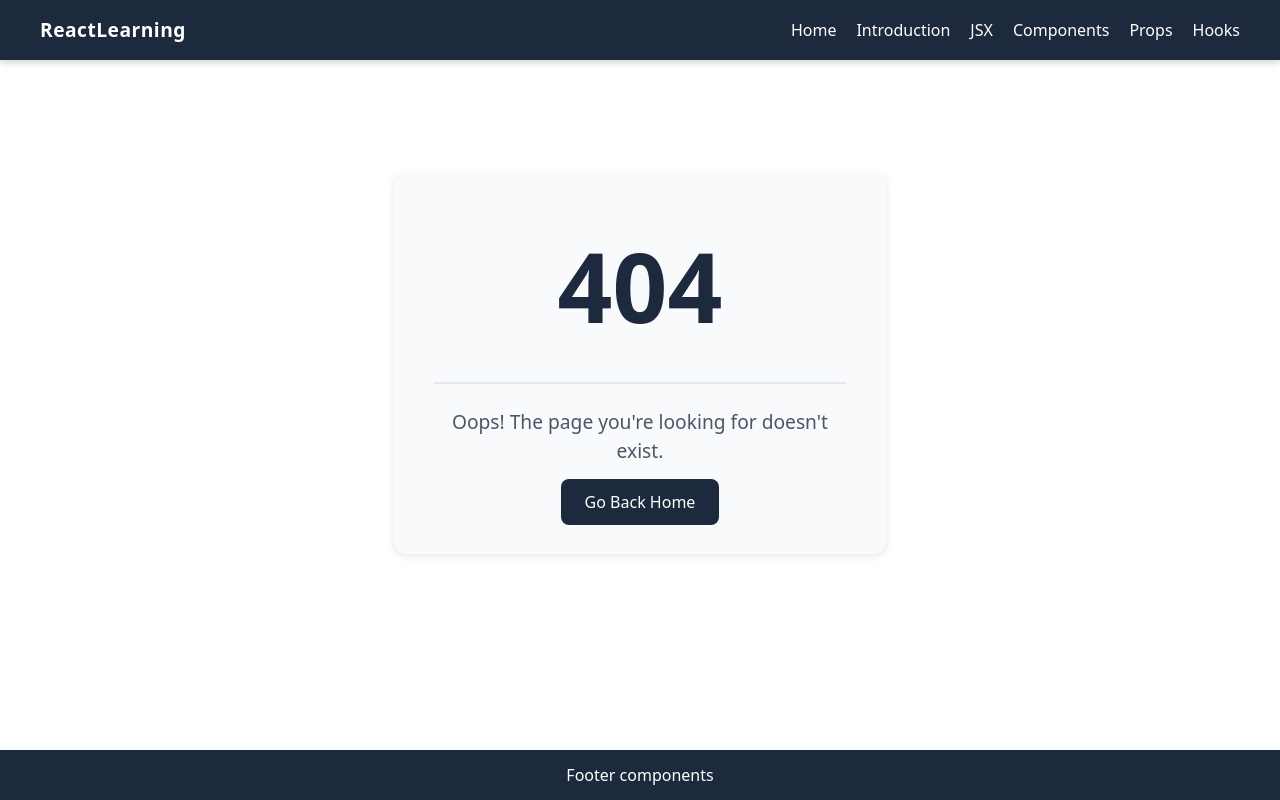
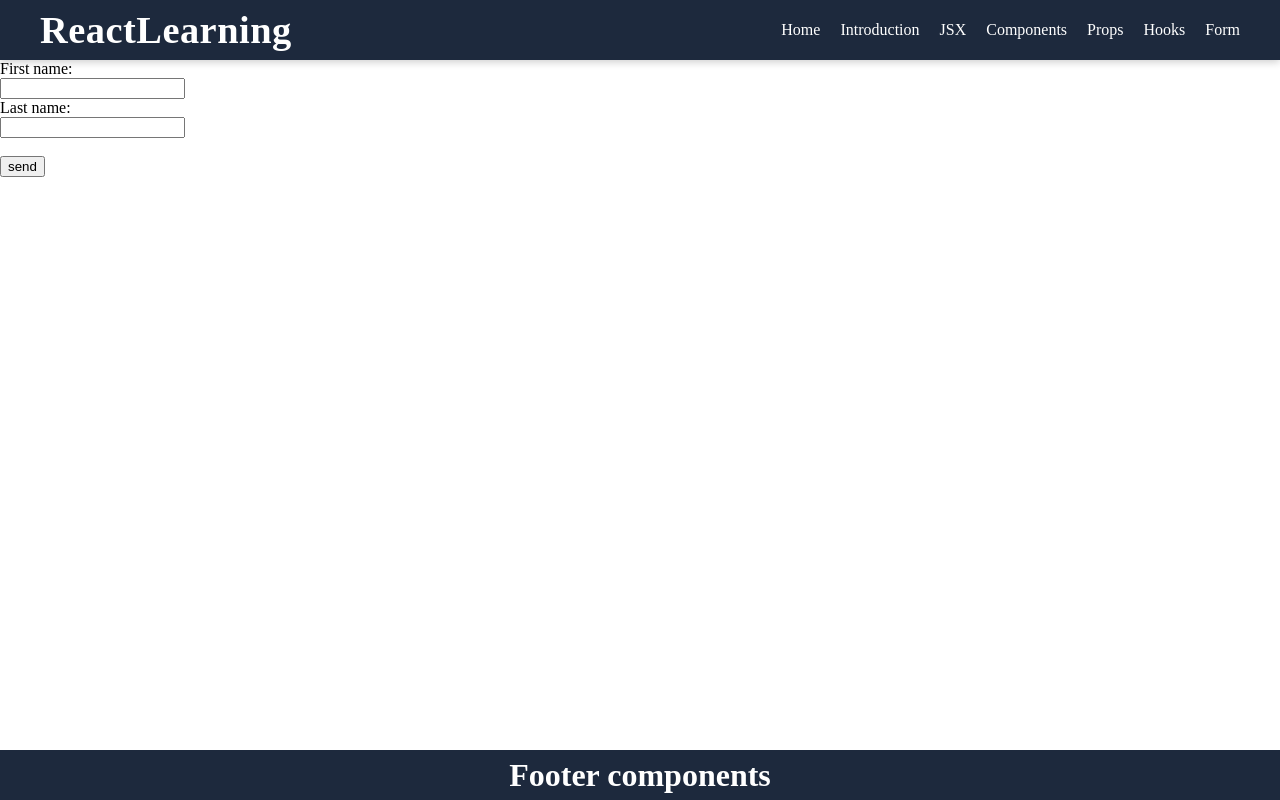
Before and after one commit to Ramsan-code/react-learning, a React (Vite) app: page /forms in a window 1280 px wide. Before the commit this address had no page. Built offline with nearby package versions, Linux system fonts and the light colour scheme.

Commit message:
Create form

```diff
--- a/src/App.jsx
+++ b/src/App.jsx
@@ -9,6 +9,7 @@ import JSX from "./pages/JSX";
 // import ReactIntro from "./pages/ReactIntro";
 import NotFound from "./pages/NotFound";
 import Hooks from "./pages/Hooks";
+import Forms from "./pages/Forms";
 
 function App() {
   return (
@@ -22,6 +23,7 @@ function App() {
           <Route path="/components" element={<Components />} />
           <Route path="/props" element={<Props />} />
           <Route path="/hooks" element={<Hooks />} />
+          <Route path="/forms" element={<Forms />} />
           <Route path="*" element={<NotFound />} />
         </Routes>
       </div>
--- a/src/componensts/Header.jsx
+++ b/src/componensts/Header.jsx
@@ -27,6 +27,9 @@ function Header() {
         </Link>
         <Link to="/hooks" style={style.navLink}>
           Hooks
+        </Link>
+         <Link to="/forms" style={style.navLink}>
+          Form
         </Link>
       </nav>
     </header>
--- /dev/null
+++ b/src/componensts/forms/StudentForm.jsx
@@ -0,0 +1,42 @@
+import React, { useState } from "react";
+import "../../styles/Form.css";
+
+function StudentForm() {
+  const [fname, setFname] = useState("");
+  const [lname, setLname] = useState("");
+
+  const handleSubmit = (e) => {
+    e.preventDefault();
+    console.log(`First Name:${fname}`);
+    console.log(`Last Name:${lname}`);
+  };
+
+  return (
+    <>
+      <form onSubmit={handleSubmit}>
+        <label for="fname">First name:</label>
+        <br />
+        <input
+          type="text"
+          id="fname"
+          name="fname"
+          onChange={(e) => setFname(e.target.value)}
+        />
+        <br />
+        <label for="lname">Last name:</label>
+        <br />
+        <input
+          type="text"
+          id="lname"
+          name="lname"
+          onChange={(e) => setLname(e.target.value)}
+        />
+        <br />
+        <br />
+        <input type="submit" value="send" />
+      </form>
+    </>
+  );
+}
+
+export default StudentForm;
--- a/src/index.css
+++ b/src/index.css
@@ -1,4 +1,4 @@
-@import "tailwindcss";
+/* @import "tailwindcss"; */
 
 body {
     margin: 0;
--- /dev/null
+++ b/src/pages/Forms.jsx
@@ -0,0 +1,10 @@
+import React from "react";
+import StudentForm from "../componensts/forms/StudentForm";
+
+function Forms() {
+  return <div>
+    <StudentForm  />
+  </div>;
+}
+
+export default Forms;
--- a/src/pages/Home.jsx
+++ b/src/pages/Home.jsx
@@ -7,6 +7,8 @@ function Home() {
       <HomeCard url="jsx" />
       <HomeCard url="components" />
       <HomeCard url="props" />
+      <HomeCard url="hooks" />
+      <HomeCard url="forms" />
     </>
   );
 }
```
Also changed, not shown: src/styles/Form.css (added).
